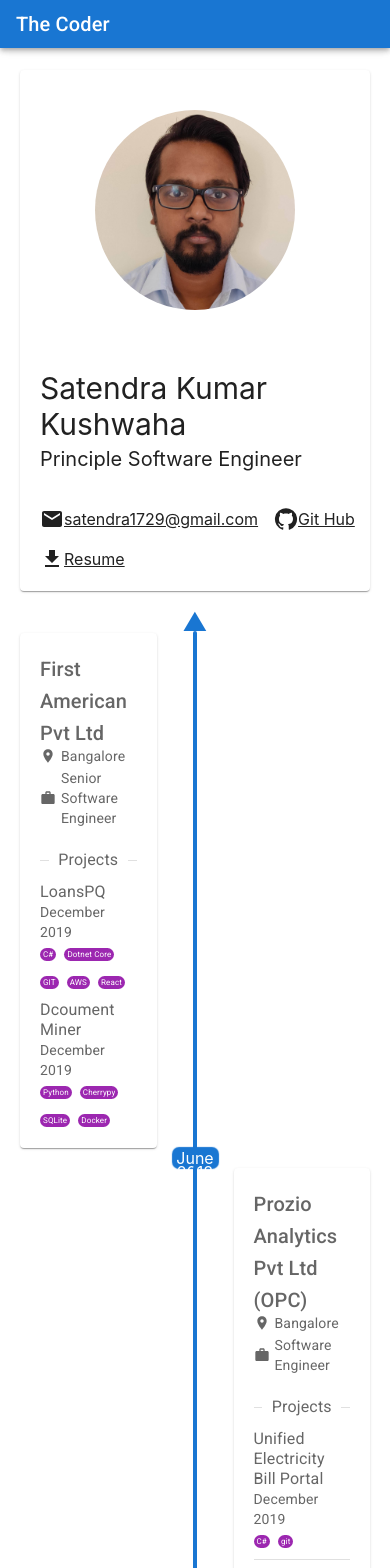
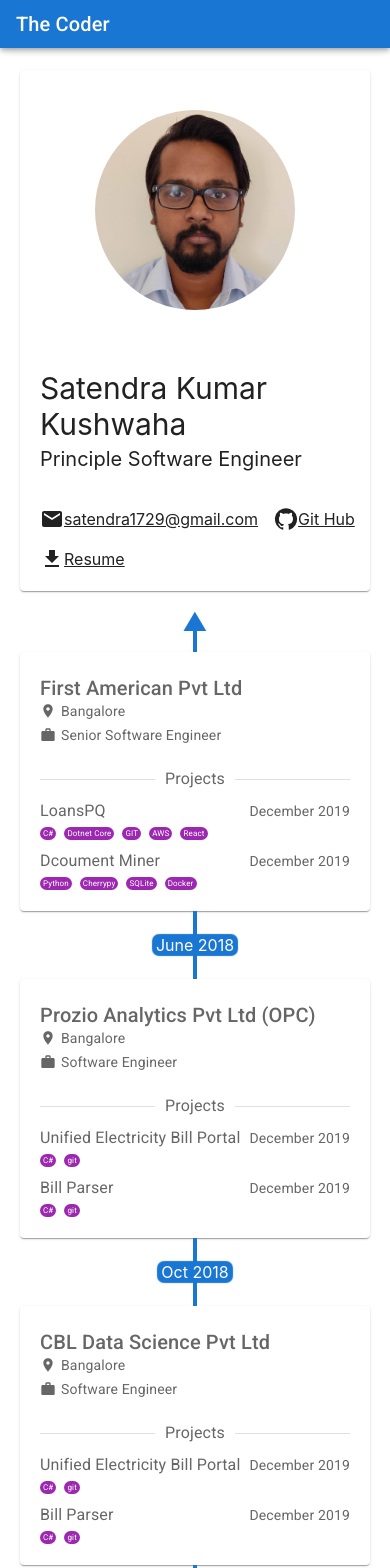
Before and after one commit to Satendra1729/resume, a React (Create React App) app: page / in a window 390 px wide. Shown: the top 1568 px of the page. Built offline with nearby package versions, Linux system fonts and the light colour scheme.

Commit message:
appbar cleanup and responsiveness

```diff
--- a/src/components/homePage/Event.tsx
+++ b/src/components/homePage/Event.tsx
@@ -13,7 +13,7 @@ const Item = styled(Paper)(({ theme }) => ({
 
 const VerticalDivider = styled("div")(({ theme }: { theme: Theme }) => ({
   border: `2px solid ${theme.palette.primary.main}`,
-  height: "100%",
+  height: "115%",
   borderRadius: "5px",
 }));
 
@@ -37,7 +37,7 @@ interface EventProps {
 export const Event = (props: EventProps) => {
   return (
     <Grid container spacing={2} justifyContent="center">
-      <Grid item xs={5}>
+      <Grid item xs={5} sx={{display : {sm : "none",md: "block"}}}>
         {props.direction == "left" ? (
           <Item>
             <Grid container direction={"column"}>
@@ -133,7 +133,8 @@ export const Event = (props: EventProps) => {
       </Grid>
       <Grid
         item
-        xs={2}
+        sm={2}
+        xs = {2}
         justifyContent="center"
         alignItems={"center"}
         alignContent="center"
@@ -141,7 +142,7 @@ export const Event = (props: EventProps) => {
       >
         <VerticalDivider></VerticalDivider>
       </Grid>
-      <Grid item xs={5}>
+      <Grid item sm={5} xs={10}>
         {props.direction == "right" ? (
            <Item>
            <Grid container direction={"column"}>
--- /dev/null
+++ b/src/components/homePage/Eventxs.tsx
@@ -0,0 +1,154 @@
+import * as React from "react";
+import { Grid, Paper, styled, Theme, Typography } from "@mui/material";
+import { LocationOn, Work } from "@mui/icons-material";
+
+import Divider from "@mui/material/Divider";
+
+const Item = styled(Paper)(({ theme }) => ({
+  backgroundColor: theme.palette.mode === "dark" ? "#1A2027" : "#fff",
+  ...theme.typography.body2,
+  padding: "20px 20px",
+  color: theme.palette.text.secondary,
+}));
+
+const VerticalDivider = styled("div")(({ theme }: { theme: Theme }) => ({
+  border: `2px solid ${theme.palette.primary.main}`,
+  height: "20px",
+  width: "0px",
+}));
+
+const Chip = styled("span")(({ theme }: { theme: Theme }) => ({
+  backgroundColor: theme.palette.secondary.main,
+  padding: "2px 3px",
+  borderRadius: "8px",
+  fontSize: "8px",
+  color: "white",
+  cursor: "pointer",
+}));
+
+interface EventProps {
+  companyName: string;
+  projects: { projectName: string; skillSets: string[]; duration: string }[];
+  location: string;
+  direction: "left" | "right";
+  designation: string;
+}
+
+export const Eventxs = (props: EventProps) => {
+  return (
+    <Grid container justifyContent="center">
+      <Grid item xs={12}>
+        <Grid
+          container
+          spacing={0}
+          direction="column"
+          alignItems="center"
+          justifyContent="center"
+        >
+          <VerticalDivider></VerticalDivider>
+        </Grid>
+      </Grid>
+
+      <Grid item xs={12}>
+        <Item>
+          <Grid container direction={"column"}>
+            <Grid item>
+              <Typography variant="h6">{props.companyName}</Typography>
+            </Grid>
+            <Grid
+              item
+              style={{
+                display: "flex",
+                justifyItems: "center",
+                alignItems: "center",
+                margin: "-5px 0 10px 0",
+              }}
+            >
+              <LocationOn style={{ width: "16px", marginRight: "5px" }} />
+              <Typography variant="body2">{props.location}</Typography>
+            </Grid>
+            <Grid
+              item
+              style={{
+                display: "flex",
+                justifyItems: "center",
+                alignItems: "center",
+                margin: "-10px 0 10px 0",
+              }}
+            >
+              <Work style={{ width: "16px", marginRight: "5px" }} />
+              <Typography variant="body2">{props.designation}</Typography>
+            </Grid>
+
+            <Divider style={{ marginTop: "10px" }}>
+              <Typography variant="body1">{"Projects"}</Typography>
+            </Divider>
+
+            {props.projects.map(({ projectName, skillSets, duration }) => (
+              <>
+                <Grid
+                  item
+                  style={{
+                    display: "flex",
+                    justifyItems: "center",
+                    alignItems: "center",
+                    marginTop: "10px",
+                  }}
+                >
+                  <Grid
+                    container
+                    justifyContent={"space-between"}
+                    alignItems="center"
+                  >
+                    <Grid item>
+                      <Typography
+                        variant="body1"
+                        style={{ lineHeight: "20px" }}
+                      >
+                        {projectName}
+                      </Typography>{" "}
+                    </Grid>
+                    <Grid item>
+                      <Typography
+                        variant="body2"
+                        style={{ lineHeight: "20px" }}
+                      >
+                        {duration}
+                      </Typography>
+                    </Grid>
+                  </Grid>
+                </Grid>
+                <Grid
+                  item
+                  style={{
+                    display: "flex",
+                    justifyItems: "center",
+                    alignItems: "center",
+                  }}
+                >
+                  <Grid container spacing={1}>
+                    {skillSets.map((skill) => (
+                      <Grid item>
+                        <Chip onClick={() => alert(skill)}>{skill}</Chip>
+                      </Grid>
+                    ))}
+                  </Grid>
+                </Grid>
+              </>
+            ))}
+          </Grid>
+        </Item>
+      </Grid><Grid item xs={12}>
+        <Grid
+          container
+          spacing={0}
+          direction="column"
+          alignItems="center"
+          justifyContent="center"
+        >
+          <VerticalDivider></VerticalDivider>
+        </Grid>
+      </Grid>
+    </Grid>
+  );
+};
--- a/src/components/homePage/HomePage.tsx
+++ b/src/components/homePage/HomePage.tsx
@@ -7,6 +7,7 @@ import { Event } from "./Event";
 import { TimeDot } from "./TimeDot";
 import { TimeLineDirection } from "./TimeLineDirection";
 import { Events } from "../../db/Events";
+import { Eventxs } from "./Eventxs";
 
 const Item = styled(Paper)(({ theme }) => ({
   backgroundColor: theme.palette.mode === "dark" ? "#1A2027" : "#fff",
@@ -16,24 +17,49 @@ const Item = styled(Paper)(({ theme }) => ({
   color: theme.palette.text.secondary,
 }));
 
-const VerticalDivider = styled("div")(({ theme }: { theme: Theme }) => ({
-  border: `2px solid ${theme.palette.primary.main}`,
-  height: "100%",
-  borderRadius: "5px",
-}));
-
 export const HomePage = () => {
   return (
-    <Box maxWidth={"1000px"} style ={{padding : "20px"}}>
-      <Grid item xs ={12} >
+    <Box maxWidth={"1000px"} style={{ padding: "20px" }}>
+      <Grid item xs={12}>
         <Intro></Intro>
       </Grid>
-      <Grid item xs={12} marginTop ="20px">
+      <Grid item xs={12} sx = {{ mt :"20px"}}>
         <TimeLineDirection eventTime="&#9650;"></TimeLineDirection>
         {Events.map((event) => (
           <>
-            <Event {...event}></Event>
-            <TimeDot eventTime={event.startTime}></TimeDot>
+            <Box sx={{ display: { xs: "block", md: "none" } }}>
+              <Grid container>
+                <Grid item xs={12}>
+                  <Eventxs {...event}></Eventxs>
+                </Grid><Grid item width="100%" xs={12} >
+                <Grid
+                  container
+                  spacing={0}
+                  direction="column"
+                  alignItems="center"
+                  justifyContent="center"
+                >
+                  <TimeDot eventTime={event.startTime}></TimeDot>
+                </Grid>
+              </Grid>
+              </Grid>
+            </Box>
+            <Box sx={{ display: { xs: "none", md: "block" } }}>
+              <Grid item xs={12}>
+                <Event {...event}></Event>
+              </Grid>
+              <Grid item width="100%" xs={12} sx={{ p: "20px" }}>
+                <Grid
+                  container
+                  spacing={0}
+                  direction="column"
+                  alignItems="center"
+                  justifyContent="center"
+                >
+                  <TimeDot eventTime={event.startTime}></TimeDot>
+                </Grid>
+              </Grid>
+            </Box>
           </>
         ))}
       </Grid>
--- a/src/components/homePage/TimeDot.tsx
+++ b/src/components/homePage/TimeDot.tsx
@@ -11,6 +11,7 @@ const Circle = styled("div")(({ theme }: { theme: Theme }) => ({
   padding: "2px",
   lineHeight: "14px",
   color: "white",
+  width: 'fit-content'
 }));
 
 interface TimeDotProps {
@@ -19,19 +20,6 @@ interface TimeDotProps {
 
 export const TimeDot = (props: TimeDotProps) => {
   return (
-    <Grid container spacing={2} justifyContent="center">
-      <Grid item xs={5}></Grid>
-      <Grid
-        item
-        xs={2}
-        justifyContent="center"
-        alignItems={"center"}
-        alignContent="center"
-        style={{ display: "flex" }}
-      >
         <Circle>{props.eventTime}</Circle>
-      </Grid>
-      <Grid item xs={5}></Grid>
-    </Grid>
   );
 };
--- a/src/components/homePage/TimeLineDirection.tsx
+++ b/src/components/homePage/TimeLineDirection.tsx
@@ -14,7 +14,6 @@ interface TimeLineDirectionProps {
 export const TimeLineDirection = (props: TimeLineDirectionProps) => {
   return (
     <Grid container spacing={2} justifyContent="center">
-      <Grid item xs={5}></Grid>
       <Grid
         item
         xs={2}
@@ -22,10 +21,10 @@ export const TimeLineDirection = (props: TimeLineDirectionProps) => {
         alignItems={"center"}
         alignContent="center"
         style={{ display: "flex" }}
+        sx= {{ mb : {xs : "-5px",md : "20px"}}}
       >
         <Circle>{props.eventTime}</Circle>
       </Grid>
-      <Grid item xs={5}></Grid>
     </Grid>
   );
 };
```
